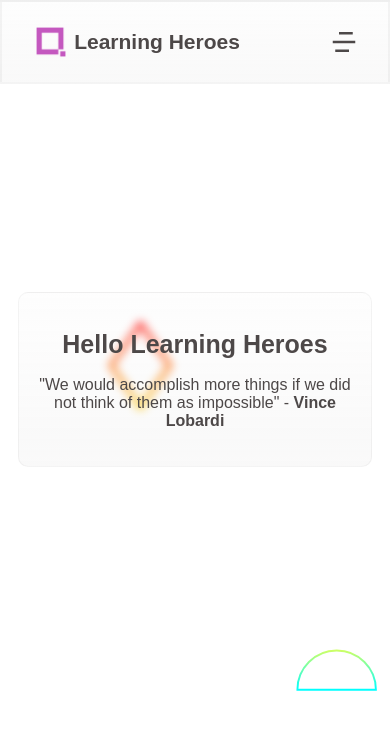
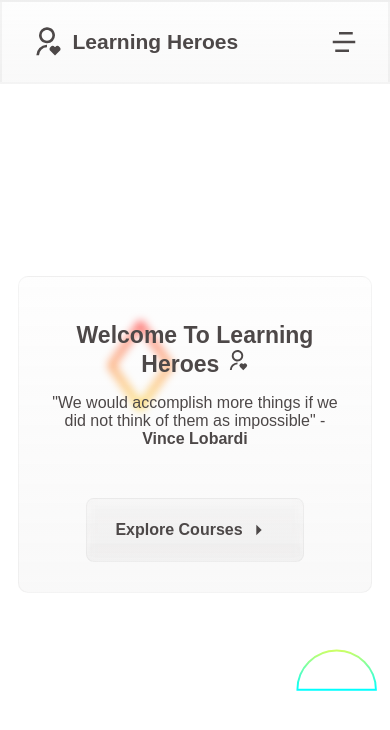
Before and after one commit to kiron0/learning-heroes2.0, a React (Create React App) app: page / in a window 390 px wide. Shown: the top 730 px of the page. Built offline with nearby package versions, Linux system fonts and the light colour scheme.

Commit message:
major changes

```diff
--- a/src/App.js
+++ b/src/App.js
@@ -7,6 +7,7 @@ import Header from './Components/Header/Header';
 import Heroes from './Components/Heroes/Heroes';
 import Home from './Components/Home/Home';
 import Instructors from './Components/Instructors/Instructors';
+import NotFound from './Components/NotFound/NotFound';
 
 function App() {
   return (
@@ -19,6 +20,7 @@ function App() {
         <Route path='/courses' element={<Heroes></Heroes>}></Route>
         <Route path='/faq' element={<Faq></Faq>}></Route>
         <Route path='/about' element={<About></About>}></Route>
+        <Route path='*' element={<NotFound></NotFound>}></Route>
       </Routes>
     </div>
   );
--- a/src/Components/Footer/Footer.css
+++ b/src/Components/Footer/Footer.css
@@ -4,10 +4,8 @@
     color: rgb(77, 72, 72);
     border: 2px solid rgba(155, 154, 154, 0.1);
     padding: 1rem;
-    border-radius: .5rem;
-    width: 40%;
+    width: 100%;
     margin: 0 auto;
-    margin-bottom: .5rem;
 }
 
 .footer-info{
@@ -27,10 +25,8 @@
 
 @media screen and (max-width: 490px) {
     .footer{
-        border-radius: .5rem;
-        width: 85%;
+        width: 90%;
         margin: 0 auto;
-        margin-bottom: .5rem;
     }
 
     .author{
--- a/src/Components/Footer/Footer.js
+++ b/src/Components/Footer/Footer.js
@@ -4,9 +4,9 @@ import './Footer.css'
 const Footer = () => {
     return (
         <div className="footer">
-        <p className="footer-info">&copy; Copyright 2022
+        <p className="footer-info">&copy;  All rights reserved by <strong>Learnig Heroes</strong> 2022 |
             <a target="_blank" rel="noreferrer noopener" href="https://github.com/kiron0"
-                className="author"> KIRON </a>| All rights reserved
+                className="author"> Toufiq Hasan Kiron </a>
         </p>
     </div>
     );
--- a/src/Components/Header/Header.css
+++ b/src/Components/Header/Header.css
@@ -102,9 +102,9 @@
         align-items: center;
         justify-content: space-between;
       }
-      .header img{
-        width: 30px;
-        margin-left: -100%;
+      .icon{
+        font-size: 2rem;
+        margin-left: -105%;
       }
       .header-title{
         font-size: 21px;
@@ -117,8 +117,8 @@
   .header{
     padding-right: 30px;
   }
-  .header img{
-    width: 40px;
+  .icon{
+    font-size: 2rem;
     margin-left: -12%;
   }
   .header-title{
@@ -131,9 +131,9 @@
   .header{
     padding-right: 140px;
 }
-.header img{
-  width: 40px;
-  margin-left: 0%;
+  .icon{
+  font-size: 2rem;
+  margin-left: 1%;
   }
   .header-title{
     margin-left: -53%;
--- a/src/Components/Header/Header.js
+++ b/src/Components/Header/Header.js
@@ -1,13 +1,12 @@
 import React from 'react';
-import Logo from './favicon.png'
-import { RiMenu4Fill } from "react-icons/ri";
+import { RiMenu4Fill, RiUserHeartLine } from "react-icons/ri";
 import './Header.css'
 import { Link } from 'react-router-dom';
 
 const Header = () => {
     return (
         <div className='header'>
-            <img src={Logo} alt="" />
+            <RiUserHeartLine className='icon'></RiUserHeartLine>
             <h2 className='header-title'><Link to="/">Learning Heroes</Link></h2>
                 <nav>
                     <input type="checkbox" id="check" />
--- a/src/Components/Home/Home.css
+++ b/src/Components/Home/Home.css
@@ -2,7 +2,7 @@
     margin: 0 auto;
     margin-top: 20rem;
     width: 40%;
-    padding: 20px;
+    padding: 50px;
     border-radius: 10px;
     border: 1px solid rgba(155, 154, 154, 0.1);
     background-image: linear-gradient(180deg, rgba(201, 201, 201, 0.027), rgba(189, 186, 186, 0.089));
@@ -12,16 +12,46 @@
 
 .home p{
     font-weight: 500;
+    margin-bottom: 50px;
+}
+
+.explore-btn{
+    width: 25%;
+    margin: 0 auto;
+    display: flex;
+    align-items: center;
+    justify-content: center;
+    text-decoration: none;
+    padding: 15px 20px;
+    font-weight: 600;
+    border-radius: .5rem;
+    border: 1px solid rgba(155, 154, 154, 0.1);
+    background-image: linear-gradient(180deg, rgba(201, 201, 201, 0.027), rgba(189, 186, 186, 0.089));
+    backdrop-filter: blur(5px);
+    color: rgb(77, 72, 72);
+}
+
+.arrow{
+    font-size: 2rem;
 }
 
 @media screen and (max-width: 490px){
     .home{
-        margin-top: 13rem;
-        width: 80%;
+        margin-top: 12rem;
+        width: 75%;
+        padding: 30px;
     }
 
     .home h1{
-        font-size: 25px;
+        font-size: 23px;
+    }
+
+    .explore-btn{
+        width: 60%;
+        margin: 0 auto;
+        display: flex;
+        align-items: center;
+        justify-content: center;
     }
 }
 
--- a/src/Components/Home/Home.js
+++ b/src/Components/Home/Home.js
@@ -1,11 +1,19 @@
 import React from 'react';
 import './Home.css'
+import {RiUserHeartLine, RiArrowDropRightFill} from 'react-icons/ri';
+import { Link } from 'react-router-dom';
 
 const Home = () => {
     return (
         <div className='home'>
-            <h1>Hello Learning Heroes</h1>
+            <h1>Welcome To Learning Heroes <RiUserHeartLine></RiUserHeartLine></h1>
             <p>"We would accomplish more things if we did not think of them as impossible" - <strong>Vince Lobardi</strong></p>
+            <Link
+              to='/courses'
+              className='explore-btn'
+            >
+              Explore Courses <RiArrowDropRightFill className='arrow'></RiArrowDropRightFill>
+            </Link>
         </div>
     );
 };
--- a/src/Components/Instructors/Instructors.js
+++ b/src/Components/Instructors/Instructors.js
@@ -1,5 +1,4 @@
 import React, { useEffect, useState } from 'react';
-import Footer from '../Footer/Footer';
 import ShowInstructors from '../ShowInstructors/ShowInstructors';
 import './Instructors.css'
 import '../Footer/Footer.css'
@@ -16,14 +15,11 @@ const Instructors = () => {
     }, []);
 
     return (
-        <div>
             <div className='instructors'>
             {
                 instructors.map(instructor => <ShowInstructors ShowInstructors={instructor}></ShowInstructors>)
             }
-        </div>
-         <Footer></Footer>
-        </div>
+            </div>
     );
 };
 
--- /dev/null
+++ b/src/Components/NotFound/NotFound.css
@@ -0,0 +1,46 @@
+.not-found{
+    width: 30%;
+    background-image: linear-gradient(180deg, rgba(201, 201, 201, 0.027), rgba(189, 186, 186, 0.089));
+    backdrop-filter: blur(10px);
+    border: 2px solid rgba(155, 154, 154, 0.1);
+    padding: 70px;
+    margin: 15rem auto;
+    border-radius: .5rem;
+    color: red;
+}
+
+.not-found p{
+    font-weight: 500;
+    line-height: 25px;
+    text-align: start;
+}
+
+.error{
+    font-size: 6rem;
+    color: red;
+}
+
+@media screen and (max-width: 490px) {
+    .not-found{
+        width: 70%;
+        padding: 30px;
+        margin: 13rem auto;
+    }
+}
+@media screen and (min-width: 776px) {
+    .not-found{
+        width: 30%;
+        padding: 35px;
+        margin: 18rem auto;
+    }
+}
+@media screen and (min-width: 992px) {
+    .not-found{
+        width: 20%;
+        background-color: var(--bg-color);
+        box-shadow: var(--box-shadow);
+        padding: 70px;
+        margin: 15rem auto;
+        border-radius: .5rem;
+    }
+}
--- /dev/null
+++ b/src/Components/NotFound/NotFound.js
@@ -0,0 +1,14 @@
+import React from 'react';
+import './NotFound.css'
+import {BiError} from 'react-icons/bi';
+
+const NotFound = () => {
+    return (
+        <div className='not-found'>
+            <h2>404 Not Found!</h2>
+            <BiError className='error'></BiError>
+        </div>
+    );
+};
+
+export default NotFound;
```
Also changed, not shown: 1 other file (tests, documents, lock files or other folders).
